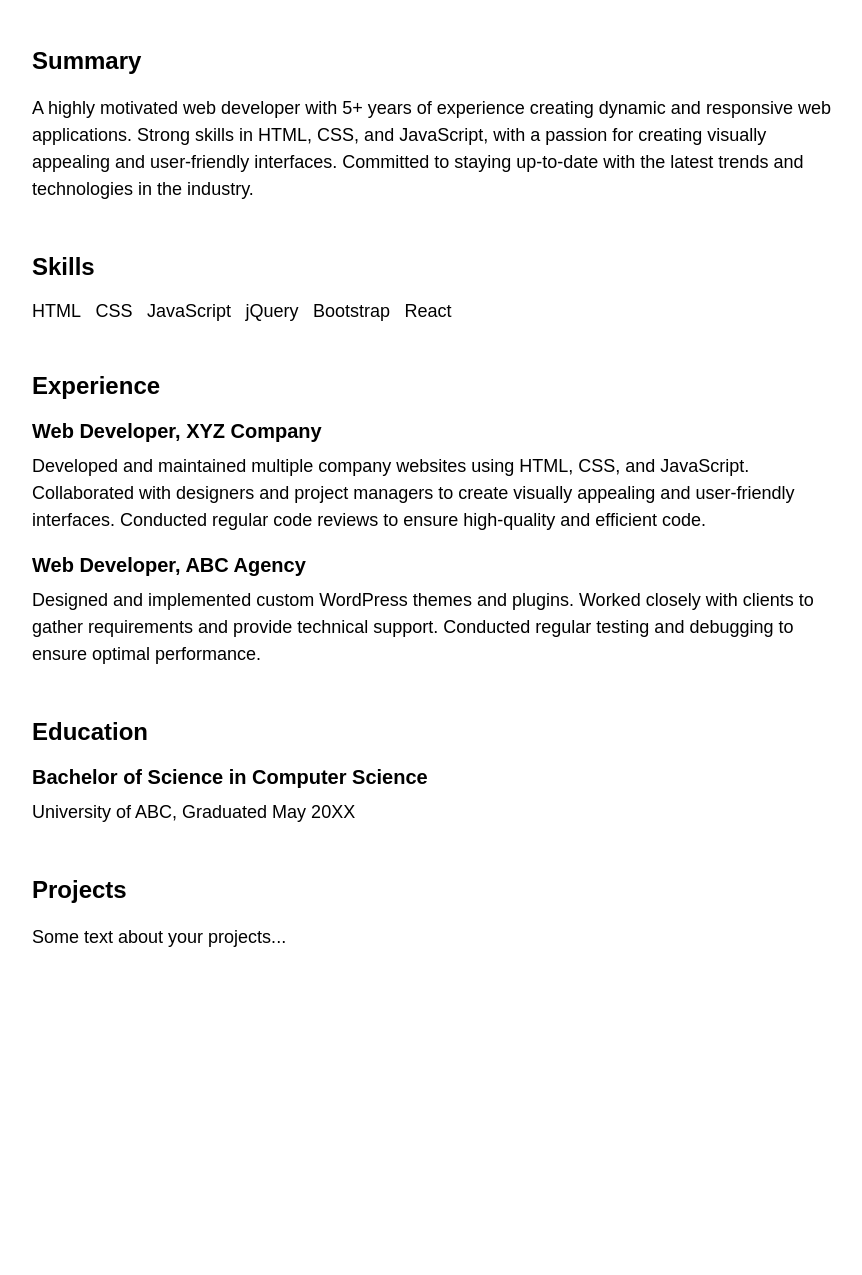
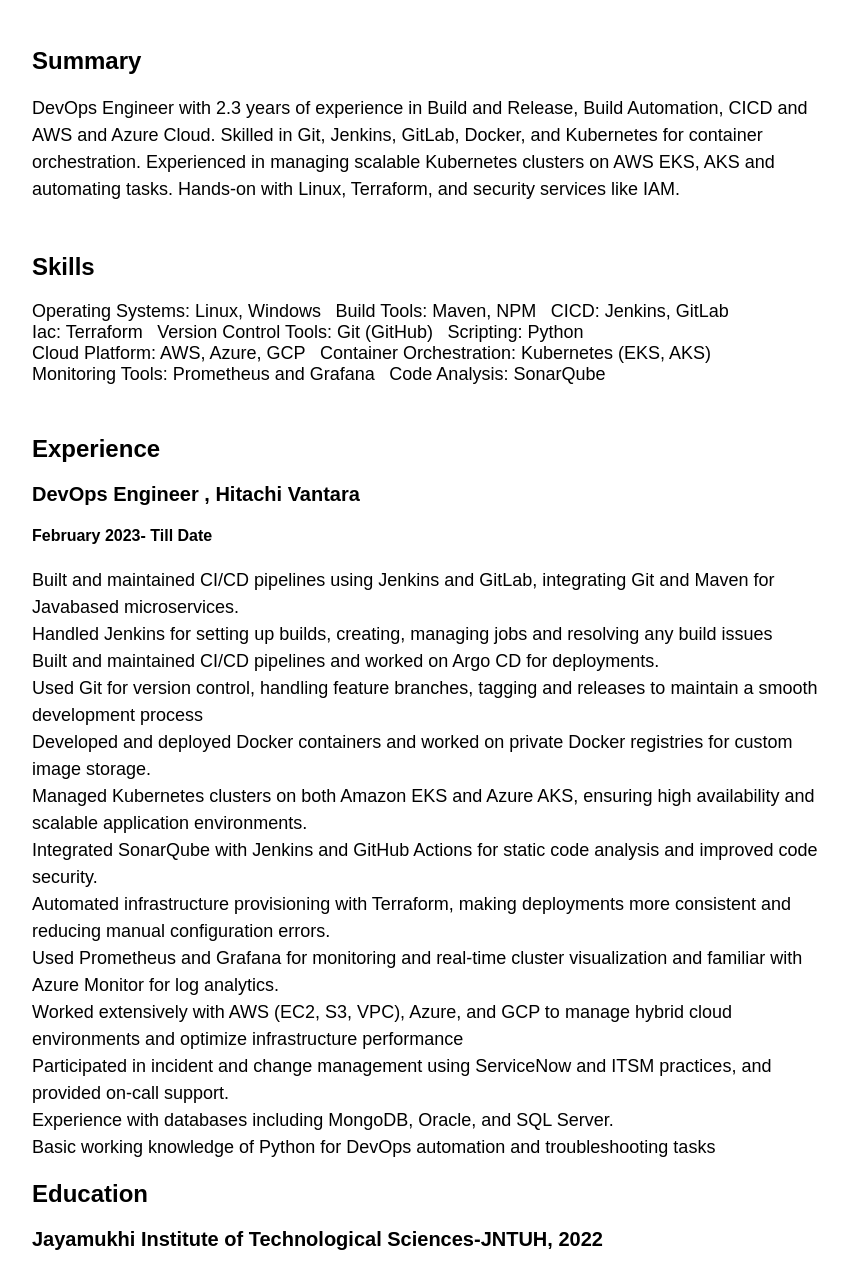
Before and after one commit to AravindGunde0/Hosting_Resume, a plain HTML site: page index.html in a window 1280 px wide. Shown: the part 122-1397 px from the top of the page, without its empty margins (208-1070 px from the left). Before the commit the page ends 1173 px from the top, so only its background shows below. Drawn offline with Linux system fonts and the light colour scheme.

Commit message:
Update index.html

```diff
--- a/index.html
+++ b/index.html
@@ -7,39 +7,55 @@
 <body>
 	<div class="container">
 		<header>
-			<h1>A Monk in Cloud</h1>
-			<p>Web Developer</p>
+			<h1>Aravind Gunde</h1>
+			<p>DevOps Engineer</p>
 		</header>
 		<section>
 			<h2>Summary</h2>
-			<p>A highly motivated web developer with 5+ years of experience creating dynamic and responsive web applications. Strong skills in HTML, CSS, and JavaScript, with a passion for creating visually appealing and user-friendly interfaces. Committed to staying up-to-date with the latest trends and technologies in the industry.</p>
+			<p>DevOps Engineer with 2.3 years of experience in Build and Release, Build Automation, CICD and AWS and
+Azure Cloud. Skilled in Git, Jenkins, GitLab, Docker, and Kubernetes for container orchestration.
+Experienced in managing scalable Kubernetes clusters on AWS EKS, AKS and automating tasks. Hands-on
+with Linux, Terraform, and security services like IAM.</p>
 		</section>
 		<section>
 			<h2>Skills</h2>
 			<ul>
-				<li>HTML</li>
-				<li>CSS</li>
-				<li>JavaScript</li>
-				<li>jQuery</li>
-				<li>Bootstrap</li>
-				<li>React</li>
+				<li>Operating Systems: Linux, Windows </li>
+				<li>Build Tools: Maven, NPM</li>
+				<li>CICD: Jenkins, GitLab</li>
+				<li>Iac: Terraform</li>
+				<li>Version Control Tools: Git (GitHub)</li>
+				<li>Scripting: Python</li>
+				<li>Cloud Platform: AWS, Azure, GCP</li>
+				<li>Container Orchestration: Kubernetes (EKS, AKS) </li>
+				<li>Monitoring Tools: Prometheus and Grafana</li>
+				<li>Code Analysis: SonarQube</li>
 			</ul>
 		</section>
 		<section>
 			<h2>Experience</h2>
-			<h3>Web Developer, XYZ Company</h3>
-			<p>Developed and maintained multiple company websites using HTML, CSS, and JavaScript. Collaborated with designers and project managers to create visually appealing and user-friendly interfaces. Conducted regular code reviews to ensure high-quality and efficient code. </p>
-			<h3>Web Developer, ABC Agency</h3>
-			<p>Designed and implemented custom WordPress themes and plugins. Worked closely with clients to gather requirements and provide technical support. Conducted regular testing and debugging to ensure optimal performance.</p>
-		</section>
-		<section>
+			<h3>DevOps Engineer , Hitachi Vantara </h3>
+			<h4>February 2023- Till Date</h4>
+			<p>Built and maintained CI/CD pipelines using Jenkins and GitLab, integrating Git and Maven for Javabased microservices.</p>
+			<p>Handled Jenkins for setting up builds, creating, managing jobs and resolving any build issues</p>
+			<p>Built and maintained CI/CD pipelines and worked on Argo CD for deployments.</p>
+			<p>Used Git for version control, handling feature branches, tagging and releases to maintain a smooth development process</p>
+			<p>Developed and deployed Docker containers and worked on private Docker registries for custom image storage.</p>
+			<p>Managed Kubernetes clusters on both Amazon EKS and Azure AKS, ensuring high availability and scalable application environments.</p>
+			<p>Integrated SonarQube with Jenkins and GitHub Actions for static code analysis and improved code security.</p>
+			<p>Automated infrastructure provisioning with Terraform, making deployments more consistent and reducing manual configuration errors.</p>
+			<p>Used Prometheus and Grafana for monitoring and real-time cluster visualization and familiar with Azure Monitor for log analytics.</p>
+			<p>Worked extensively with AWS (EC2, S3, VPC), Azure, and GCP to manage hybrid cloud environments and optimize infrastructure performance</p>
+			<p>Participated in incident and change management using ServiceNow and ITSM practices, and provided on-call support.</p>
+			<p>Experience with databases including MongoDB, Oracle, and SQL Server.</p>
+			<p>Basic working knowledge of Python for DevOps automation and troubleshooting tasks</p>
+
 			<h2>Education</h2>
-			<h3>Bachelor of Science in Computer Science</h3>
-			<p>University of ABC, Graduated May 20XX</p>
+			<h3>Jayamukhi Institute of Technological Sciences-JNTUH, 2022</h3>
 		</section>
 		<section id="projects">
-			<h2>Projects</h2>
-			<p>Some text about your projects...</p>
+			<h2>CERTIFICATIONS</h2>
+			<p>ITIL V4 Foundation</p>
 		</section>
 	</div>
 </body>
```
